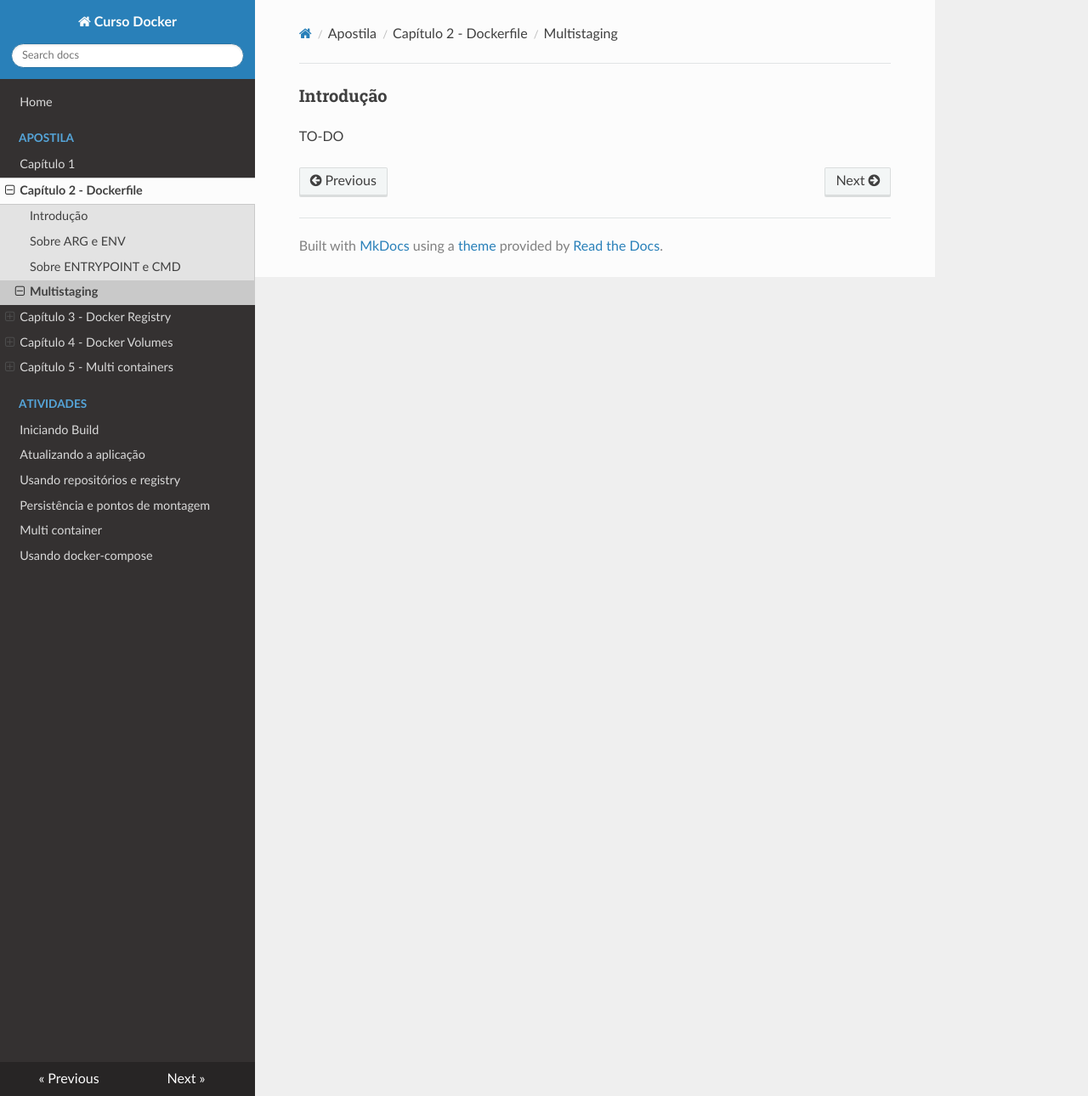
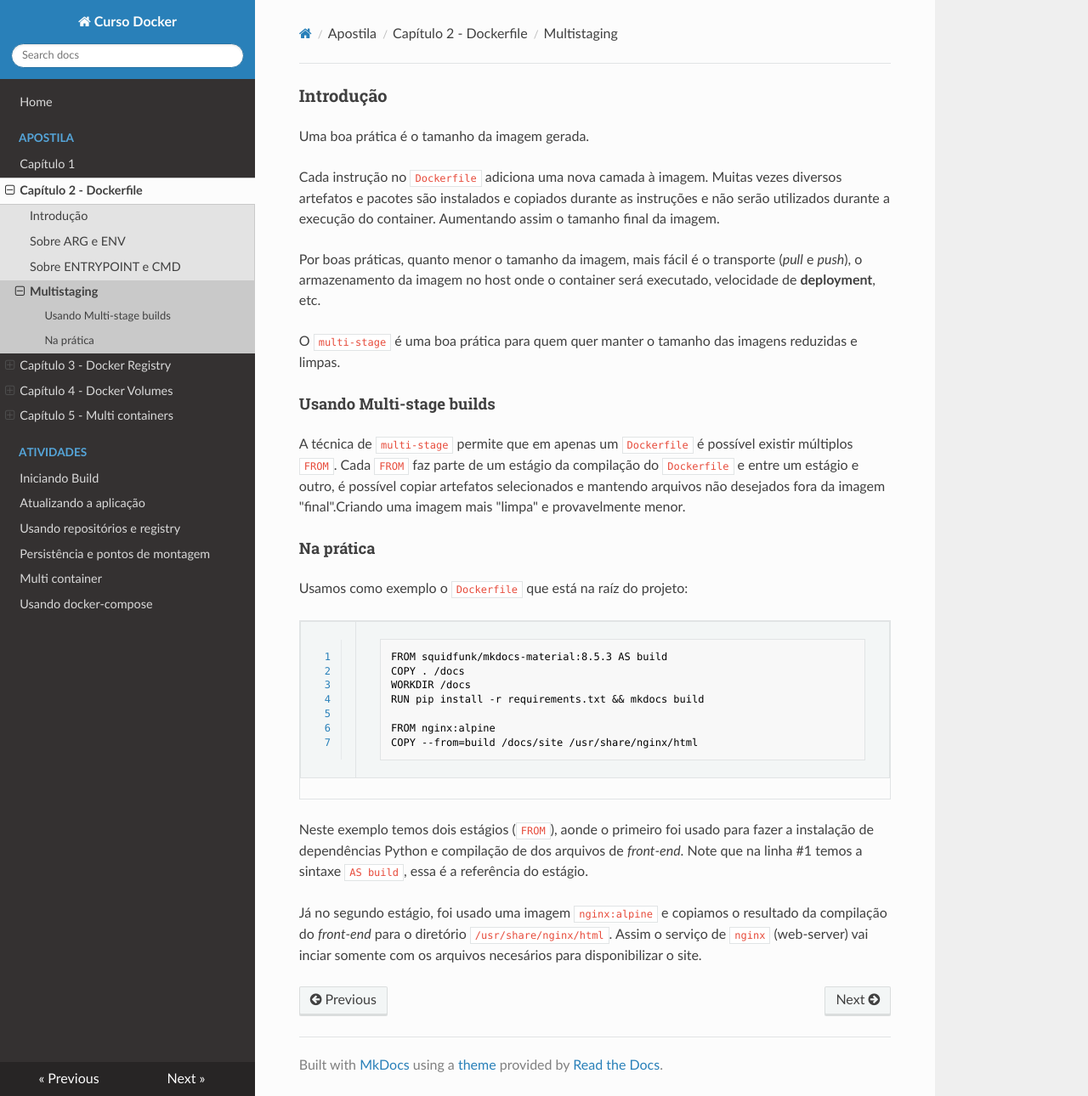
Before and after one commit to ikauzak/docker-challenges-kit, an MkDocs documentation site: the page built from docs/apostila/capitulo2/multistage.md, in a window 1280 px wide and 1290 px high. Shown: the whole window at 85% size. Built offline with MkDocs 1.6.1, drawn with Linux system fonts in a browser that asks for light colours; nearby versions of some CDN libraries.

Commit message:
feat(docs): adicionado multistage

````diff
--- a/docs/apostila/capitulo2/multistage.md
+++ b/docs/apostila/capitulo2/multistage.md
@@ -5,5 +5,32 @@ hide:
 
 ### Introdução
 
+Uma boa prática é o tamanho da imagem gerada.
 
-TO-DO
+Cada instrução no `Dockerfile` adiciona uma nova camada à imagem. Muitas vezes diversos artefatos e pacotes são instalados e copiados durante as instruções e não serão utilizados durante a execução do container. Aumentando assim o tamanho final da imagem.
+
+Por boas práticas, quanto menor o tamanho da imagem, mais fácil é o transporte (*pull* e *push*), o armazenamento da imagem no host onde o container será executado, velocidade de **deployment**, etc.
+
+O `multi-stage` é uma boa prática para quem quer manter o tamanho das imagens reduzidas e limpas.
+
+#### Usando Multi-stage builds
+
+A técnica de `multi-stage` permite que em apenas um `Dockerfile` é possível existir múltiplos `FROM`. Cada `FROM` faz parte de um estágio da compilação do `Dockerfile` e entre um estágio e outro, é possível copiar artefatos selecionados e mantendo arquivos não desejados fora da imagem "final".Criando uma imagem mais "limpa" e provavelmente menor.
+
+#### Na prática
+
+Usamos como exemplo o `Dockerfile` que está na raíz do projeto:
+
+```Dockerfile linenums="1"
+FROM squidfunk/mkdocs-material:8.5.3 AS build
+COPY . /docs
+WORKDIR /docs
+RUN pip install -r requirements.txt && mkdocs build
+
+FROM nginx:alpine
+COPY --from=build /docs/site /usr/share/nginx/html
+```
+
+Neste exemplo temos dois estágios (`FROM`), aonde o primeiro foi usado para fazer a instalação de dependências Python e compilação de dos arquivos de *front-end*. Note que na linha #1 temos a sintaxe `AS build`, essa é a referência do estágio.
+
+Já no segundo estágio, foi usado uma imagem `nginx:alpine` e copiamos o resultado da compilação do *front-end* para o diretório `/usr/share/nginx/html`. Assim o serviço de `nginx` (web-server) vai inciar somente com os arquivos necesários para disponibilizar o site.
````
